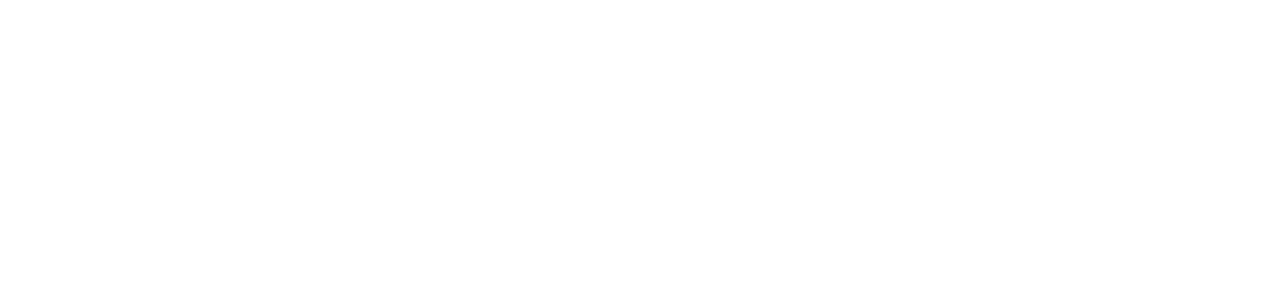
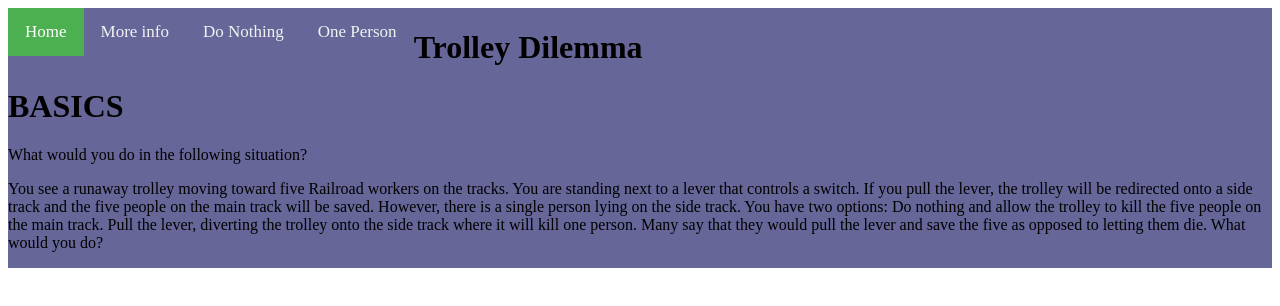
Before and after one commit to SzethRadiant/Trolley-Dilema, a plain HTML site: page index.html in a window 1280 px wide. Drawn offline with Linux system fonts and the light colour scheme.

Commit message:
Update index.html

```diff
--- a/index.html
+++ b/index.html
@@ -1,2 +1,66 @@
 <!DOCTYPE html>
 <html lang="en">
+<head>
+  <style>
+  .topnav {
+      overflow: hidden;
+      background-color: #666699;
+
+
+  }
+
+  .topnav a {
+      float: left;
+      color: #f2f2f2;
+      text-align: center;
+      padding: 14px 17px;
+      text-decoration: none;
+      font-size: 17px;
+  }
+
+
+  .topnav a:hover {
+      background-color: #4CAF50;
+      color: white;
+  }
+
+
+  .topnav a.active {
+      background-color: #4CAF50;
+      color: white
+}
+</style>
+  <!--  Meta  -->
+  <meta charset="UTF-8" />
+  </div>
+</style>
+</head>
+<body>
+
+
+  <!--  Styles  -->
+  <meta charset="UTF-8" />
+  <div class="topnav">
+    <a class="active" href="#home">Home</a>
+    <a href="#More info">More info</a>
+    <a href="#Do Nothing">Do Nothing</a>
+    <a href="#One Person">One Person</a>
+  <link rel="stylesheet" href="styles/index.processed.css">
+</head>
+<body>
+<h1> Trolley Dilemma
+    <h1>BASICS</h1>
+ </h1>
+  <h2 title"Good? Bad?"></h2>
+  <p>What would you do in the following situation?</p>
+  You see a runaway trolley moving toward five Railroad workers on the tracks. You are standing next to a lever that controls a switch. If you pull the lever, the trolley will be redirected onto a side track and the five people on the main track will be saved. However, there is a single person lying on the side track. You have two options:
+  Do nothing and allow the trolley to kill the five people on the main track.
+  Pull the lever, diverting the trolley onto the side track where it will kill one person.
+Many say that they would pull the lever and save the five as opposed to letting them die. What would you do? </p>
+
+
+
+  <!-- Scripts -->
+  <script src="scripts/index.js"></script>
+</body>
+</html>
```
